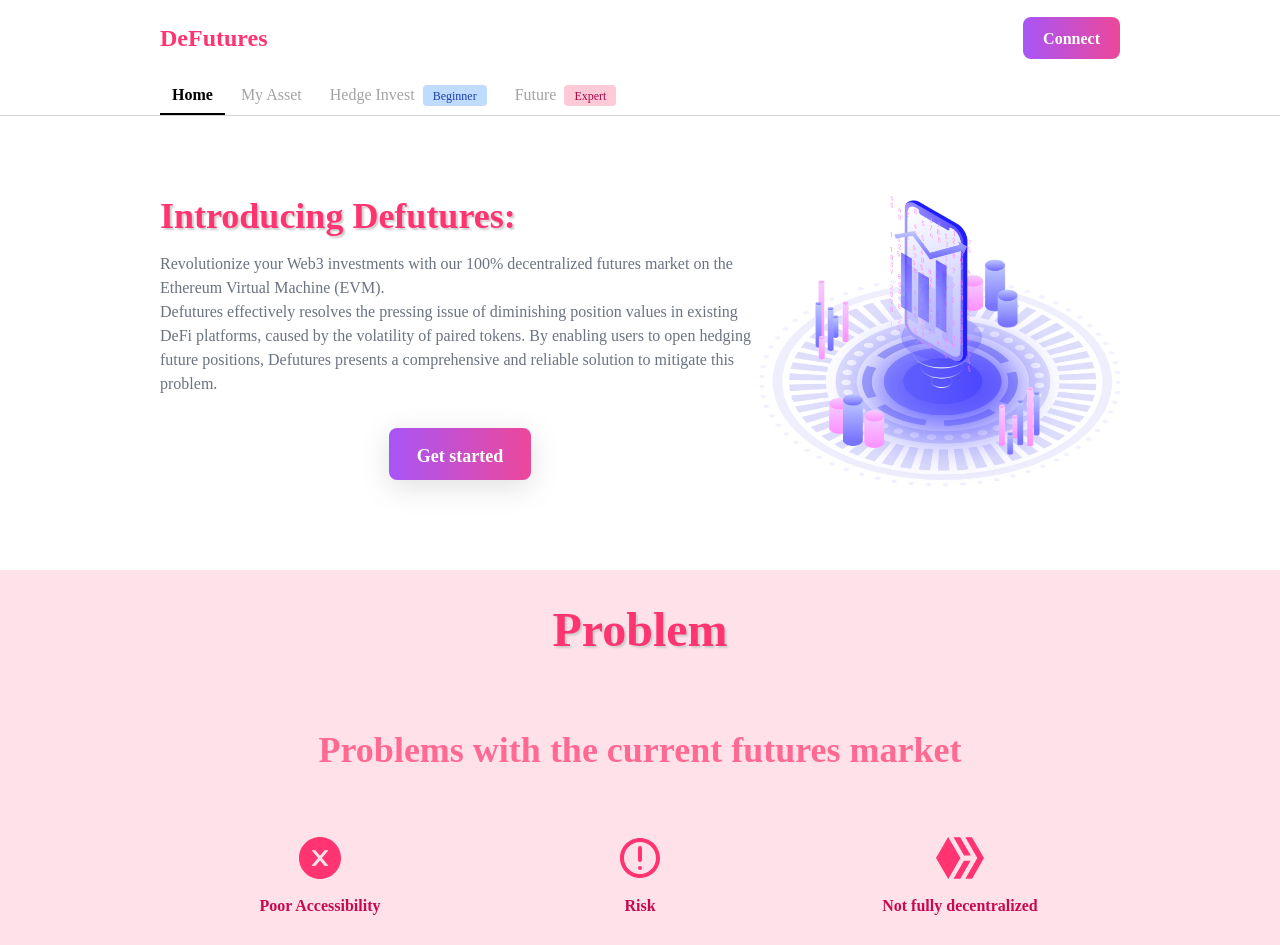
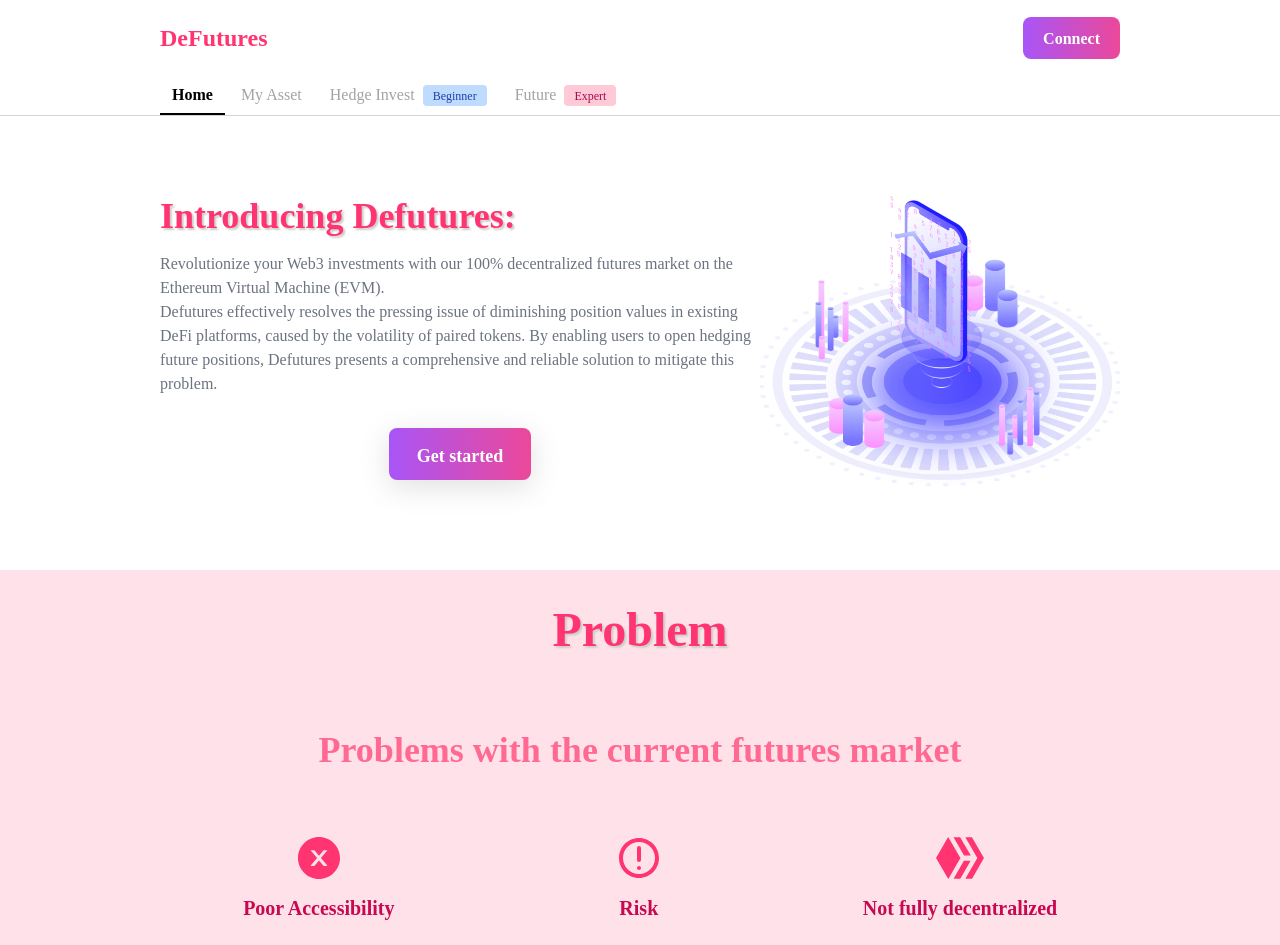
Before and after one commit to ETHGlobal-Tokyo-ValleyDance/defutures-frontend, a React (Vite) app: page / in a window 1280 px wide. Shown: the top 945 px of the page. Built offline with nearby package versions, Linux system fonts and the light colour scheme; a web font is replaced by a local one.

Commit message:
Update index.tsx

```diff
--- a/src/pages/home/index.tsx
+++ b/src/pages/home/index.tsx
@@ -69,7 +69,7 @@ const Home = () => {
         <div className="flex flex-row ">
           <div className="flex items-center flex-col m-16">
             <AiFillCloseCircle className="text-primary-500 text-5xl mb-3" />
-            <h2 className="text-primary-700 mb-6 font-bold">
+            <h2 className="text-primary-700 mb-6 text-xl font-bold">
               {" "}
               Poor Accessibility
             </h2>
@@ -81,7 +81,7 @@ const Home = () => {
           </div>
           <div className="flex  items-center flex-col m-16">
             <CgDanger className="text-primary-500 text-5xl mb-3" />
-            <h2 className="text-primary-700 mb-6 font-bold">Risk</h2>
+            <h2 className="text-primary-700 mb-6 text-xl font-bold">Risk</h2>
             <div className=" text-center text-gray-600 w-48">
               Users who invest in DEX in order to achieve high returns must
               invest in a pool of mainstream and non-mainstream tokens. However,
@@ -92,7 +92,7 @@ const Home = () => {
           </div>
           <div className="flex  items-center flex-col m-16 ">
             <SiHiveBlockchain className="text-primary-500 text-5xl mb-3" />
-            <h2 className="text-primary-700 mb-6 font-bold">
+            <h2 className="text-primary-700 mb-6 text-xl font-bold">
               Not fully decentralized
             </h2>
             <div className=" text-center text-gray-600 w-48">
```
